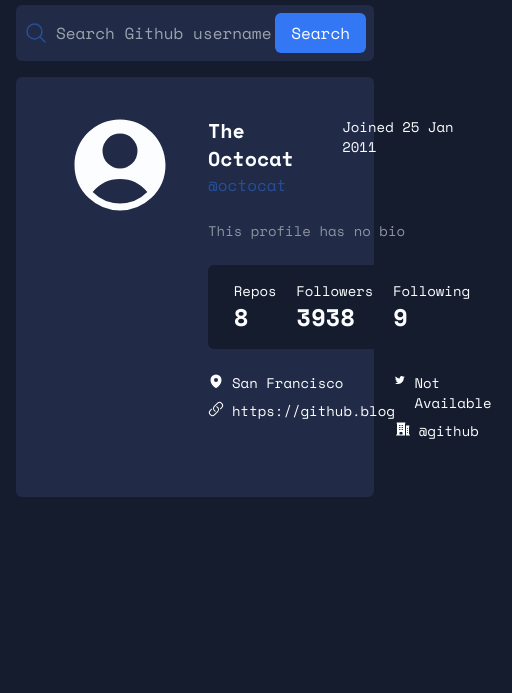
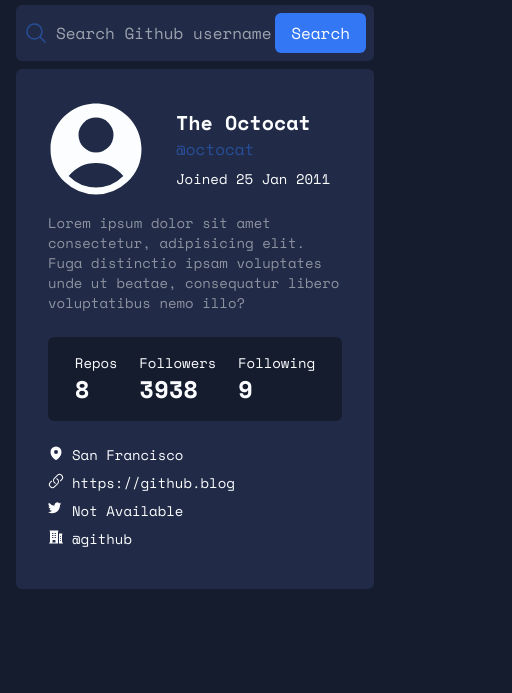
Before and after one commit to fredickandrewdimo/devfinder, a website: page index.html in a window 390 px wide. Shown: the part 151-844 px from the top of the page, 512 px wide, since content can reach past the window. Drawn offline with nearby package versions, Linux system fonts and the light colour scheme.

Commit message:
fixed the responsiveness

```diff
--- a/index.html
+++ b/index.html
@@ -20,13 +20,18 @@
 
 <body class="bg-darkBlue ">
 
-    <div id="main" class="container mx-auto px-4 py-20 md:w-2/4 font-mono">
+    <div id="main" class="container mx-auto px-4 py-20 xl:w-2/4 font-mono">
         <nav class="my-2">
             <div class="flex align-center justify-between py-4">
                 <a id="" class="text-white font-mono font-bold text-xl" href="">devfinder</a>
-                <div id="dark-light-container" class="">
-                    <span id="light-text" class="text-white ">LIGHT</span>
-                    <button id="light-toggler" class=""></button>
+                <div id="dark-light-container" class="flex align-center">
+                    <span id="light-text" class="text-white mr-2">LIGHT</span>
+                    <button id="light-toggler" class=""><svg xmlns="http://www.w3.org/2000/svg" viewBox="0 0 24 24"
+                            fill="currentColor" class="w-8 h-6 text-white">
+                            <path
+                                d="M12 2.25a.75.75 0 01.75.75v2.25a.75.75 0 01-1.5 0V3a.75.75 0 01.75-.75zM7.5 12a4.5 4.5 0 119 0 4.5 4.5 0 01-9 0zM18.894 6.166a.75.75 0 00-1.06-1.06l-1.591 1.59a.75.75 0 101.06 1.061l1.591-1.59zM21.75 12a.75.75 0 01-.75.75h-2.25a.75.75 0 010-1.5H21a.75.75 0 01.75.75zM17.834 18.894a.75.75 0 001.06-1.06l-1.59-1.591a.75.75 0 10-1.061 1.06l1.59 1.591zM12 18a.75.75 0 01.75.75V21a.75.75 0 01-1.5 0v-2.25A.75.75 0 0112 18zM7.758 17.303a.75.75 0 00-1.061-1.06l-1.591 1.59a.75.75 0 001.06 1.061l1.591-1.59zM6 12a.75.75 0 01-.75.75H3a.75.75 0 010-1.5h2.25A.75.75 0 016 12zM6.697 7.757a.75.75 0 001.06-1.06l-1.59-1.591a.75.75 0 00-1.061 1.06l1.59 1.591z" />
+                        </svg>
+                    </button>
                 </div>
             </div>
         </nav>
@@ -47,26 +52,28 @@
             </div>
         </div>
 
-        <div class="flex my-4 p-4 bg-semiDarkBlue rounded-md">
+        <div class="mt-2 mb-4 p-4 bg-semiDarkBlue rounded-md">
+            <div class="flex align-center p-2">
                 <div class="">
                     <svg xmlns="http://www.w3.org/2000/svg" viewBox="0 0 24 24" fill="currentColor"
-                    class="w-28 h-28 ml-8 mr-4 mt-4 text-white rounded-full">
+                        class="w-28 h-28 mr-4 text-white rounded-full">
                         <path fill-rule="evenodd"
                             d="M18.685 19.097A9.723 9.723 0 0021.75 12c0-5.385-4.365-9.75-9.75-9.75S2.25 6.615 2.25 12a9.723 9.723 0 003.065 7.097A9.716 9.716 0 0012 21.75a9.716 9.716 0 006.685-2.653zm-12.54-1.285A7.486 7.486 0 0112 15a7.486 7.486 0 015.855 2.812A8.224 8.224 0 0112 20.25a8.224 8.224 0 01-5.855-2.438zM15.75 9a3.75 3.75 0 11-7.5 0 3.75 3.75 0 017.5 0z"
                             clip-rule="evenodd" />
                     </svg>
                 </div>
-            <div class="p-4 w-full">
-                <div class="flex align-center justify-between py-2">
+                <div class="sm:flex align-center justify-between px-2 w-full mt-4 sm:mt-6">
                     <div class="">
                         <p class="text-white text-xl font-bold">The Octocat</p>
-                        <p class="text-royalBlue">@octocat</p>
+                        <p class="text-royalBlue mb-2">@octocat</p>
                     </div>
                     <p class="text-white text-sm">Joined 25 Jan 2011</p>
                 </div>
-
-                <div class="my-4">
-                    <p class="text-gray text-sm">This profile has no bio</p>
+            </div>
+            <div class="px-4 sm:ml-32">
+                <div class="">
+                    <p class="text-gray text-sm">Lorem ipsum dolor sit amet consectetur, adipisicing elit. Fuga
+                        distinctio ipsam voluptates unde ut beatae, consequatur libero voluptatibus nemo illo?</p>
                 </div>
                 <div class="text-white my-6 bg-darkBlue rounded-md p-4 flex justify-around">
                     <div class="">
@@ -82,7 +89,7 @@
                         <p class="text-2xl font-bold">9</p>
                     </div>
                 </div>
-                <div class="my-6 flex justify-between w-full">
+                <div class="my-6 sm:flex sm:justify-between w-full">
                     <div class="">
                         <div class="flex mb-2">
                             <svg xmlns="http://www.w3.org/2000/svg" viewBox="0 0 24 24" fill="currentColor"
@@ -94,7 +101,7 @@
 
                             <p class="text-white text-sm">San Francisco</p>
                         </div>
-                        <div class="flex">
+                        <div class="flex sm:mb-0 my-2">
                             <svg xmlns="http://www.w3.org/2000/svg" viewBox="0 0 24 24" fill="currentColor"
                                 class="w-4 h-4 text-white mr-2">
                                 <path fill-rule="evenodd"
```
Also changed, not shown: css/main.css. Lines whose indentation alone changed are shown as unchanged.
